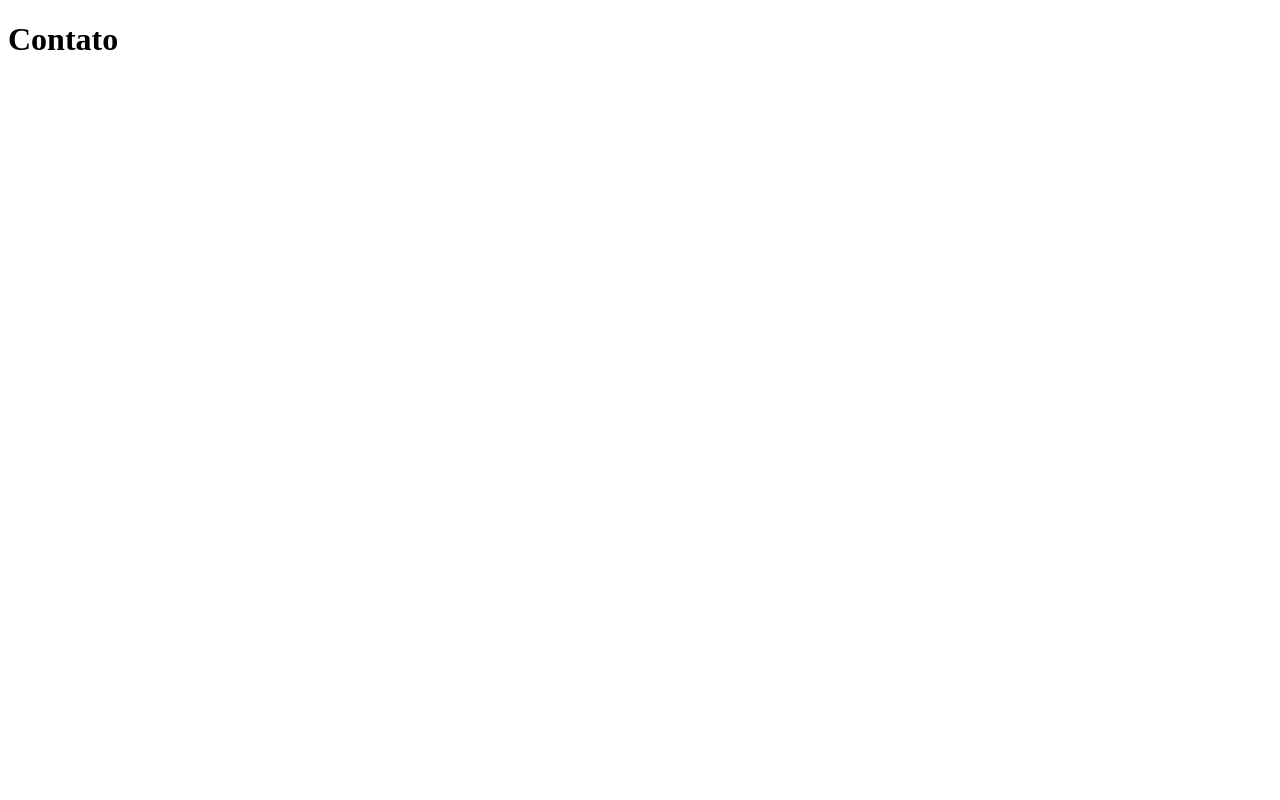
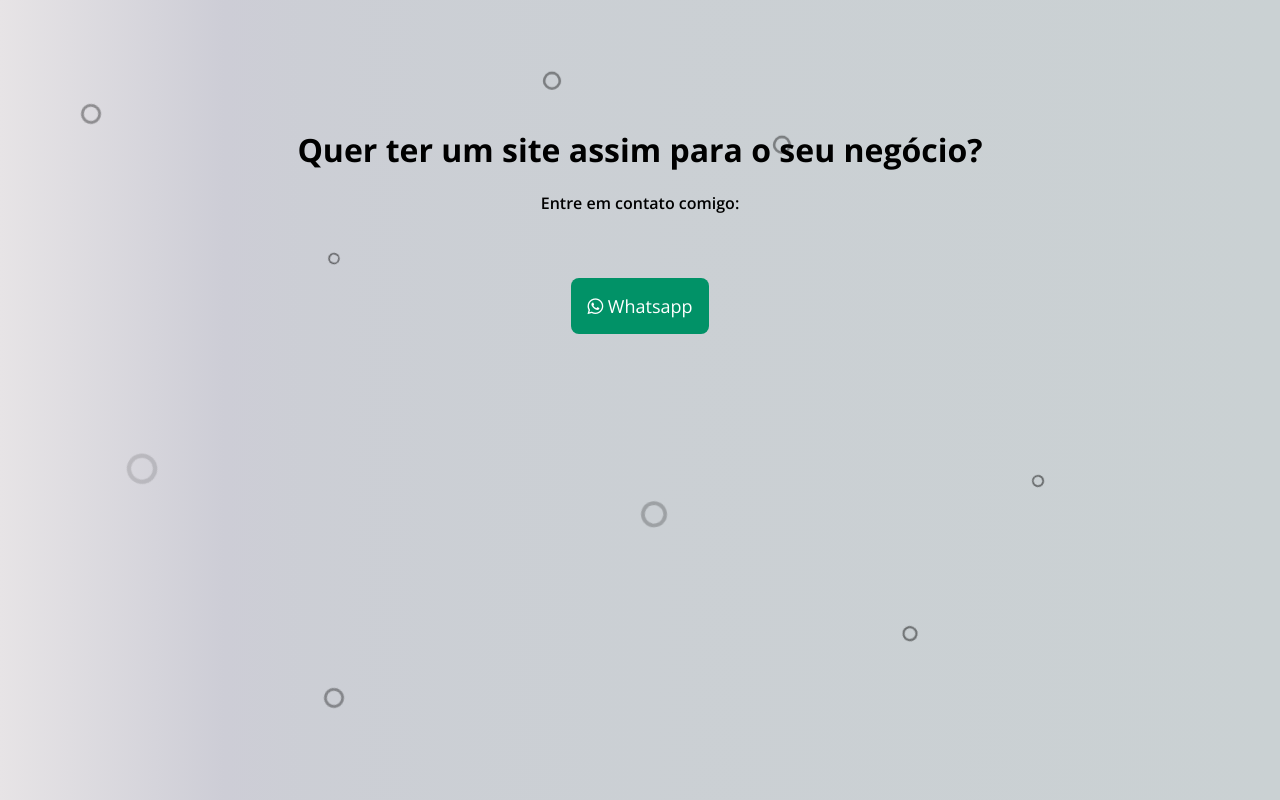
Before and after one commit to EuKaique/Site-de-Empregos, a plain HTML site: page public/html/contato.html in a window 1280 px wide. Drawn offline with nearby package versions, Linux system fonts and the light colour scheme.

Commit message:
commit-23-03-2022

```diff
--- a/public/html/contato.html
+++ b/public/html/contato.html
@@ -4,9 +4,144 @@
     <meta charset="UTF-8">
     <meta http-equiv="X-UA-Compatible" content="IE=edge">
     <meta name="viewport" content="width=device-width, initial-scale=1.0">
+    <link rel="preconnect" href="https://fonts.gstatic.com">
+    <link href="https://fonts.googleapis.com/css2?family=Open+Sans:ital,wght@0,300;0,400;0,600;0,700;0,800;1,300;1,400;1,600;1,700&display=swap" rel="stylesheet">
+    <link rel="stylesheet" href="https://cdnjs.cloudflare.com/ajax/libs/font-awesome/6.1.1/css/all.min.css" integrity="sha512-KfkfwYDsLkIlwQp6LFnl8zNdLGxu9YAA1QvwINks4PhcElQSvqcyVLLD9aMhXd13uQjoXtEKNosOWaZqXgel0g==" crossorigin="anonymous" referrerpolicy="no-referrer" />
+    <link rel="icon" href="../img/logo.png">
     <title>Contato</title>
+    <style>
+        *{
+            font-family: 'Open sans', sans-serif;
+        }
+        body{
+            margin: 0;
+            padding: 0;
+        }
+        .wrapper{
+            background: linear-gradient(90deg, rgb(231, 228, 230) 0%, rgb(205, 205, 214), 35%, rgb(202, 209, 211) 100%);
+            width: 100%;
+            height: 100%;
+            position: absolute;
+            overflow: hidden;
+        }
+        h1{
+            margin-top: 10%;
+        }
+        h1,
+        p{
+            text-align: center;
+        }
+        p{
+            font-weight: 600;
+        }
+        .whatsapp{
+            display: flex;
+            justify-content: center;
+            margin-top: 5%;
+        }
+        a{
+            text-decoration: none;
+            color: #FFF;
+            background-color: #019267;
+            padding: 1rem;
+            border-radius: .5rem;
+            font-size: 18px;
+        }
+        a:hover{
+            background-color: #14c28e;
+            box-shadow: 0 0 .5em rgb(95, 95, 95);
+        }
+        .box div{
+            position: absolute;
+            width: 20px;
+            height: 20px;
+            background-color: transparent;
+            border: 4px solid rgba(0,0,0,0.8);
+            border-radius: 1rem;
+        }
+        .box div:nth-child(1){
+            top: 12%;
+            left: 42%;
+            animation: animate 10s linear infinite;
+        }
+        .box div:nth-child(2){
+            top: 70%;
+            left: 50%;
+            animation: animate 7s linear infinite;
+        }
+        .box div:nth-child(3){
+            top: 17%;
+            left: 6%;
+            animation: animate 9s linear infinite;
+        }
+        .box div:nth-child(4){
+            top: 20%;
+            left: 60%;
+            animation: animate 10s linear infinite;
+        }
+        .box div:nth-child(5){
+            top: 67%;
+            left: 10%;
+            animation: animate 6s linear infinite;
+        }
+        .box div:nth-child(6){
+            top: 80%;
+            left: 70%;
+            animation: animate 12s linear infinite;
+        }
+        .box div:nth-child(7){
+            top: 60%;
+            left: 80%;
+            animation: animate 15s linear infinite;
+        }
+        .box div:nth-child(8){
+            top: 32%;
+            left: 25%;
+            animation: animate 16s linear infinite;
+        }
+        .box div:nth-child(9){
+            top: 90%;
+            left: 25%;
+            animation: animate 9s linear infinite;
+        }
+        .box div:nth-child(10){
+            top: 20%;
+            left: 80%;
+            animation: animate 5s linear infinite;
+        }
+
+        @keyframes animate{
+            0%{
+                transform: scale(0) translateY(0) rotate(0);
+                opacity: 1;
+            }
+            100%{
+                transform: scale(1.3) translateY(-90px) rotate(360deg);
+                opacity: 0;
+            }
+        }
+    </style>
 </head>
 <body>
-    <h1>Contato</h1>
+    <div class="wrapper">
+        <h1>Quer ter um site assim para o seu negócio?</h1>
+        <p>Entre em contato comigo:</p>
+        <div class="whatsapp">
+            <a href="https://api.whatsapp.com/send?phone=5511952422368"><i class="fa-brands fa-whatsapp"></i> Whatsapp</a>
+        </div>
+        <div class="box">
+            <div></div>
+            <div></div>
+            <div></div>
+            <div></div>
+            <div></div>
+            <div></div>
+            <div></div>
+            <div></div>
+            <div></div>
+            <div></div>
+        </div>
+    </div>
+
 </body>
 </html>
```
